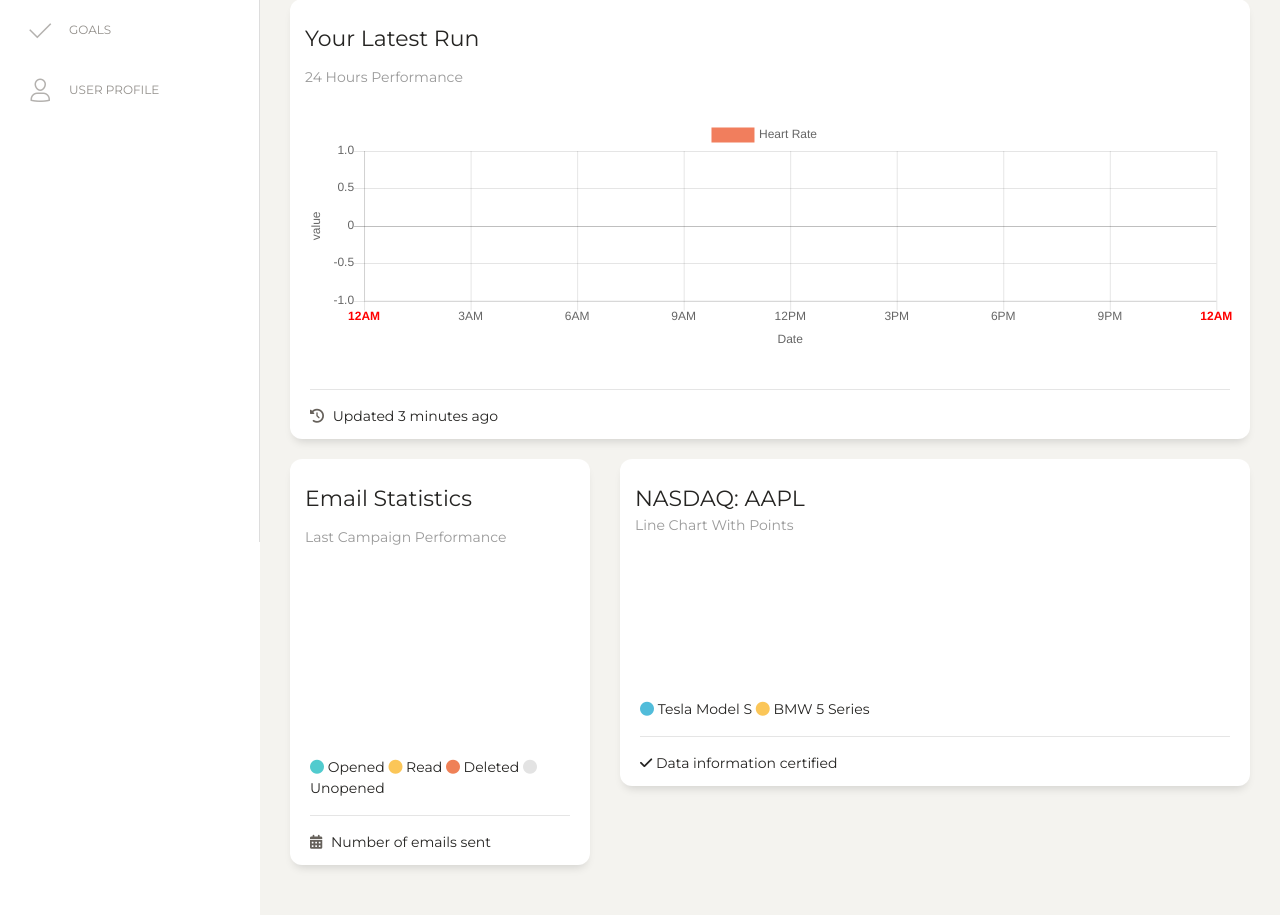
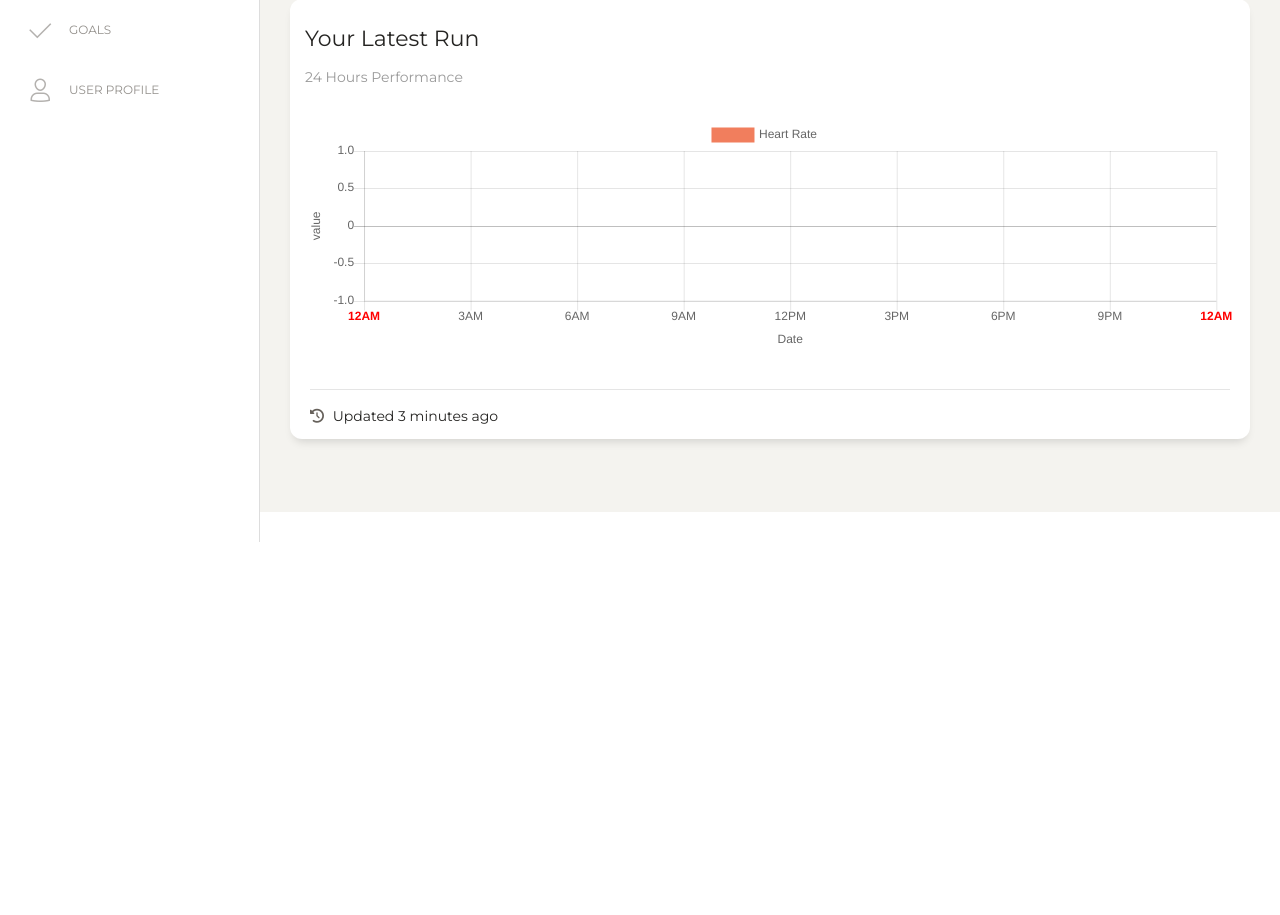
Before and after one commit to Justinyu1618/fitjacket, a Flask app: template web/app/templates/dashboard.html in a window 1280 px wide. Shown: the part 258-1173 px from the top of the page. After the commit the page ends 800 px from the top, so only its background shows below. Run offline with Flask 2, Linux system fonts and the light colour scheme; the template is opened without the code that fills it, so the values that code supplies are empty; some libraries are stand-ins or nearby versions.

Commit message:
got rid of all charts

```diff
--- a/web/app/templates/dashboard.html
+++ b/web/app/templates/dashboard.html
@@ -129,52 +129,6 @@
       </div>
     </div>
   </div>
-  <div class="row">
-    <div class="col-md-4">
-      <div class="card ">
-        <div class="card-header ">
-          <h5 class="card-title">Email Statistics</h5>
-          <p class="card-category">Last Campaign Performance</p>
-        </div>
-        <div class="card-body ">
-          <canvas id="chartEmail"></canvas>
-        </div>
-        <div class="card-footer ">
-          <div class="legend">
-            <i class="fa fa-circle text-primary"></i> Opened
-            <i class="fa fa-circle text-warning"></i> Read
-            <i class="fa fa-circle text-danger"></i> Deleted
-            <i class="fa fa-circle text-gray"></i> Unopened
-          </div>
-          <hr>
-          <div class="stats">
-            <i class="fa fa-calendar"></i> Number of emails sent
-          </div>
-        </div>
-      </div>
-    </div>
-    <div class="col-md-8">
-      <div class="card card-chart">
-        <div class="card-header">
-          <h5 class="card-title">NASDAQ: AAPL</h5>
-          <p class="card-category">Line Chart with Points</p>
-        </div>
-        <div class="card-body">
-          <canvas id="speedChart" width="400" height="100"></canvas>
-        </div>
-        <div class="card-footer">
-          <div class="chart-legend">
-            <i class="fa fa-circle text-info"></i> Tesla Model S
-            <i class="fa fa-circle text-warning"></i> BMW 5 Series
-          </div>
-          <hr/>
-          <div class="card-stats">
-            <i class="fa fa-check"></i> Data information certified
-          </div>
-        </div>
-      </div>
-    </div>
-  </div>
 <!-- </div> -->
 
 {% endblock %}
```
